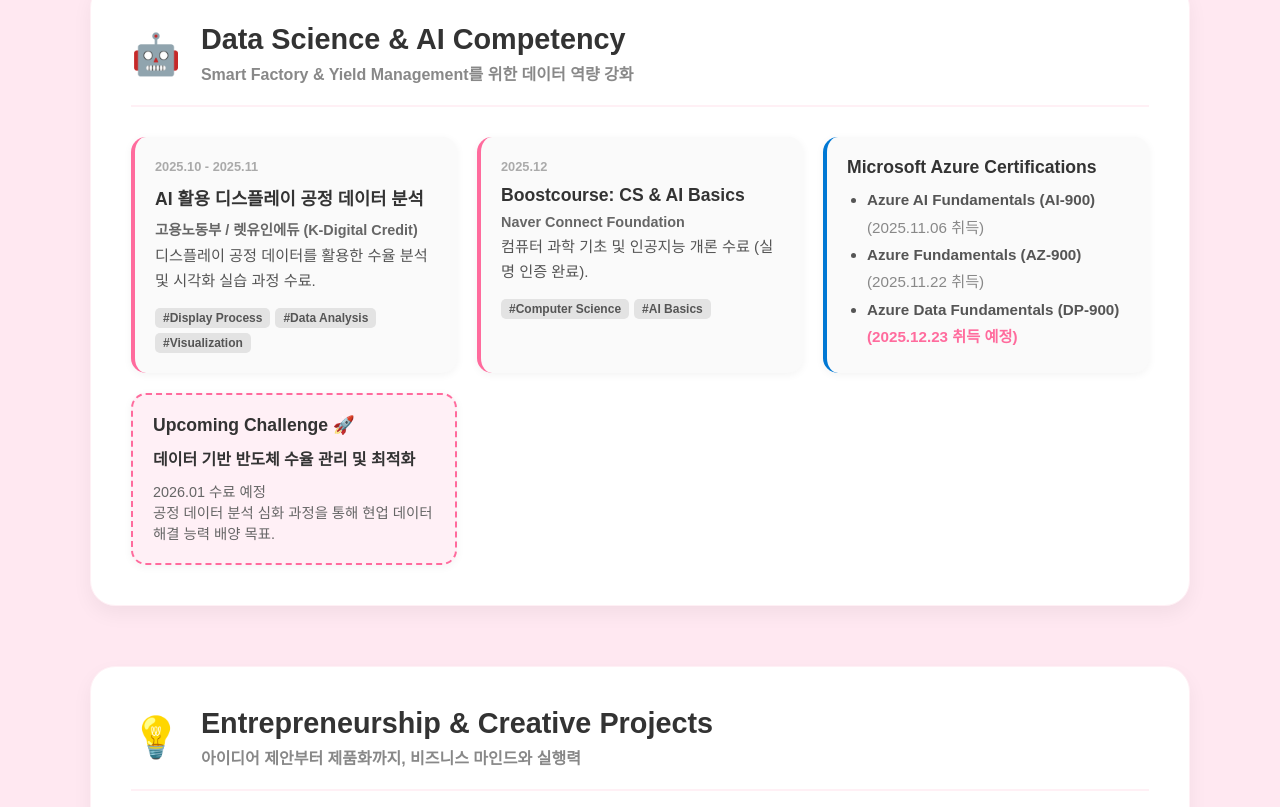
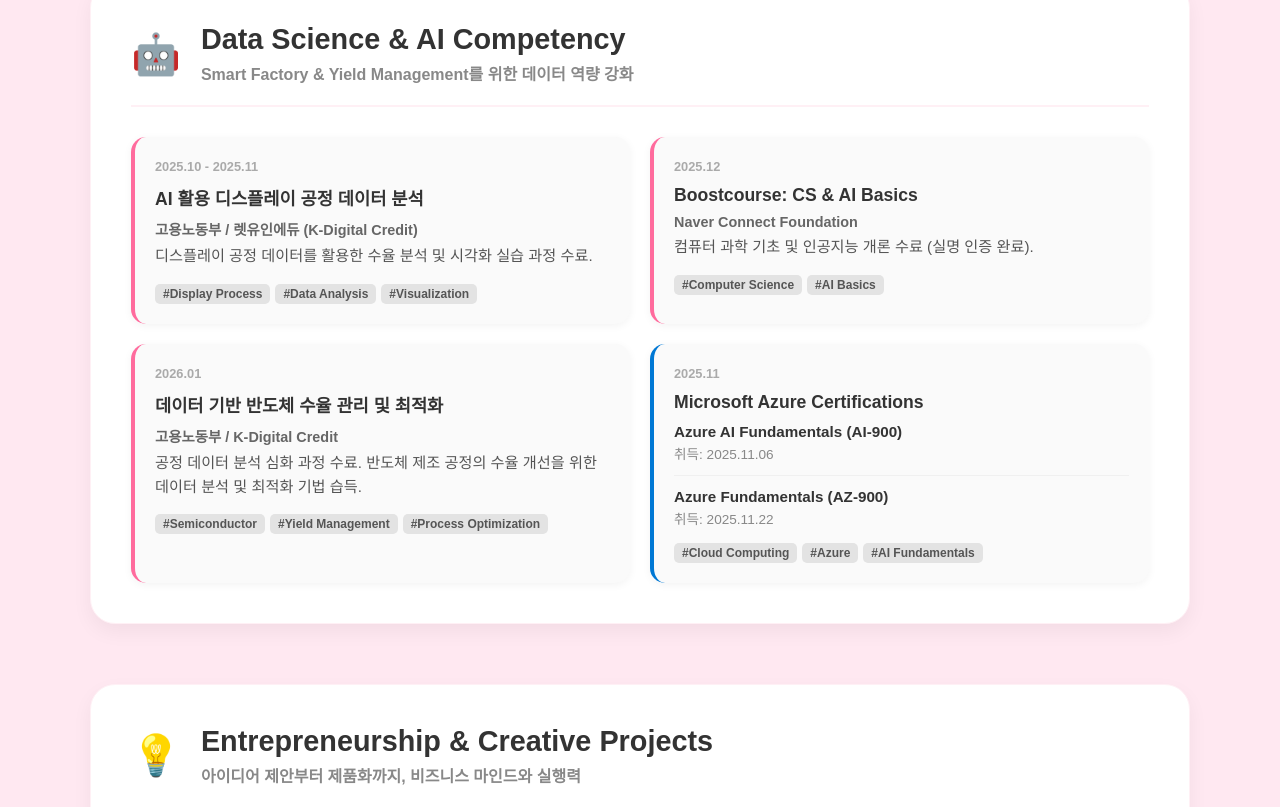
Before and after one commit to 20eundong02-prog/celina-dopamine-studio, a Next.js app: page /research/education in a window 1280 px wide. Shown: the part 573-1380 px from the top of the page. Built offline with nearby package versions, Linux system fonts and the light colour scheme; a web font is replaced by a local one.

Commit message:
Update Others page: reorganize cert cards in 2x2 grid, remove DP-900, fix Azure card layout

```diff
--- a/app/research/education/page.tsx
+++ b/app/research/education/page.tsx
@@ -234,35 +234,37 @@ export default function OthersPage() {
                 tags={["Computer Science", "AI Basics"]}
              />
 
-             {/* Card 3: Azure Certifications */}
+             {/* Card 3: Semiconductor Yield Management */}
+             <CertCard
+                title="데이터 기반 반도체 수율 관리 및 최적화"
+                issuer="고용노동부 / K-Digital Credit"
+                date="2026.01"
+                desc="공정 데이터 분석 심화 과정 수료. 반도체 제조 공정의 수율 개선을 위한 데이터 분석 및 최적화 기법 습득."
+                tags={["Semiconductor", "Yield Management", "Process Optimization"]}
+             />
+
+             {/* Card 4: Azure Certifications */}
              <div style={{...cardStyle, borderLeft: "4px solid #0078D4"}} className="cert-card">
+                <div style={{ marginBottom: "10px" }}>
+                    <span style={{ fontSize: "0.8rem", fontWeight: 700, color: "#AAA", textTransform: "uppercase" }}>2025.11</span>
+                </div>
                 <h3 style={cardTitleStyle} className="card-title">Microsoft Azure Certifications</h3>
-                <ul style={{ paddingLeft: "20px", lineHeight: "1.8", color: "#555", fontSize: "0.95rem" }} className="cert-list">
-                    <li>
-                        <b>Azure AI Fundamentals (AI-900)</b> <br/>
-                        <span style={{color:"#888"}}>(2025.11.06 취득)</span>
-                    </li>
-                    <li>
-                        <b>Azure Fundamentals (AZ-900)</b> <br/>
-                        <span style={{color:"#888"}}>(2025.11.22 취득)</span>
-                    </li>
-                      <li>
-                        <b>Azure Data Fundamentals (DP-900)</b> <br/>
-                        <span style={{color:"#FF6B9D", fontWeight:700}}>(2025.12.23 취득 예정)</span>
-                    </li>
-                </ul>
-             </div>
-
-             {/* Card 4: Future Plan */}
-             <div style={{...cardStyle, background: "#FFF0F6", border: "2px dashed #FF6B9D"}} className="cert-card">
-                <h3 style={cardTitleStyle} className="card-title">Upcoming Challenge 🚀</h3>
-                <p style={{ margin: "10px 0", fontWeight: 700, color: "#333" }}>
-                    데이터 기반 반도체 수율 관리 및 최적화
-                </p>
-                <p style={{ fontSize: "0.9rem", color: "#666" }} className="card-desc">
-                    2026.01 수료 예정<br/>
-                    공정 데이터 분석 심화 과정을 통해 현업 데이터 해결 능력 배양 목표.
-                </p>
+                <p style={{ fontSize: "0.9rem", color: "#666", marginBottom: "10px", fontWeight: 600 }}></p>
+                <div style={{ marginBottom: "15px" }}>
+                    <div style={{ marginBottom: "12px", paddingBottom: "12px", borderBottom: "1px solid #F0F0F0" }}>
+                        <div style={{ fontWeight: 700, color: "#333", fontSize: "0.95rem", marginBottom: "3px" }}>Azure AI Fundamentals (AI-900)</div>
+                        <div style={{ fontSize: "0.85rem", color: "#888" }}>취득: 2025.11.06</div>
+                    </div>
+                    <div>
+                        <div style={{ fontWeight: 700, color: "#333", fontSize: "0.95rem", marginBottom: "3px" }}>Azure Fundamentals (AZ-900)</div>
+                        <div style={{ fontSize: "0.85rem", color: "#888" }}>취득: 2025.11.22</div>
+                    </div>
+                </div>
+                <div style={{ display: "flex", flexWrap: "wrap", gap: "5px" }}>
+                    <span style={tagStyle}>#Cloud Computing</span>
+                    <span style={tagStyle}>#Azure</span>
+                    <span style={tagStyle}>#AI Fundamentals</span>
+                </div>
              </div>
           </div>
         </section>
@@ -474,7 +476,7 @@ export default function OthersPage() {
             padding-left: 15px !important;
           }
 
-          /* 모바일: 연도/역할을 인라인으로 변경 */
+          /* 모바일: 연도/역할을 인라인으로 변경 */}
           .activity-row {
             flex-direction: column !important;
             padding: 12px !important;
@@ -670,7 +672,7 @@ const headerRowStyle: React.CSSProperties = {
 
 const gridStyle: React.CSSProperties = {
     display: "grid",
-    gridTemplateColumns: "repeat(auto-fit, minmax(280px, 1fr))",
+    gridTemplateColumns: "repeat(2, 1fr)",
     gap: "20px"
 };
 
```
